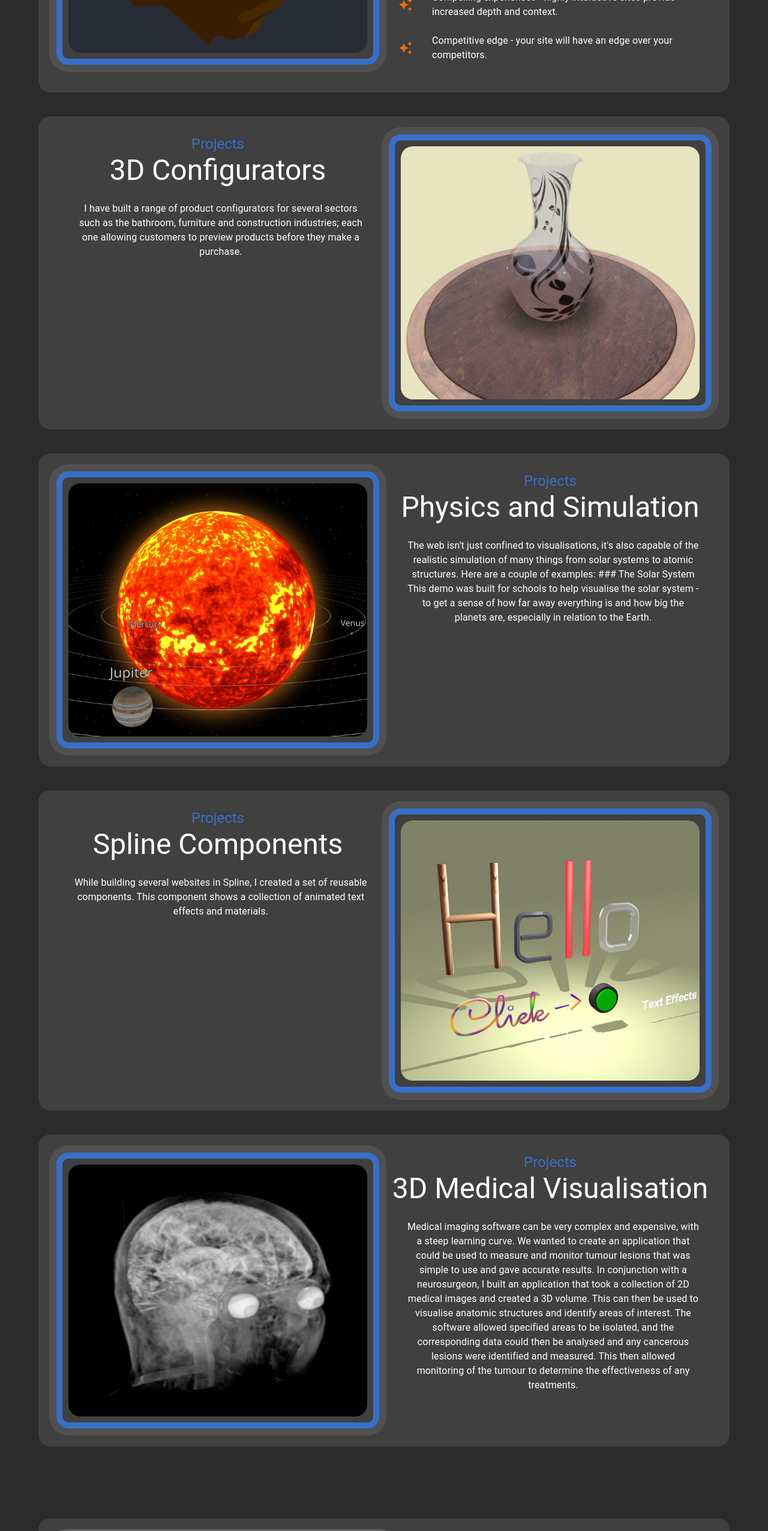
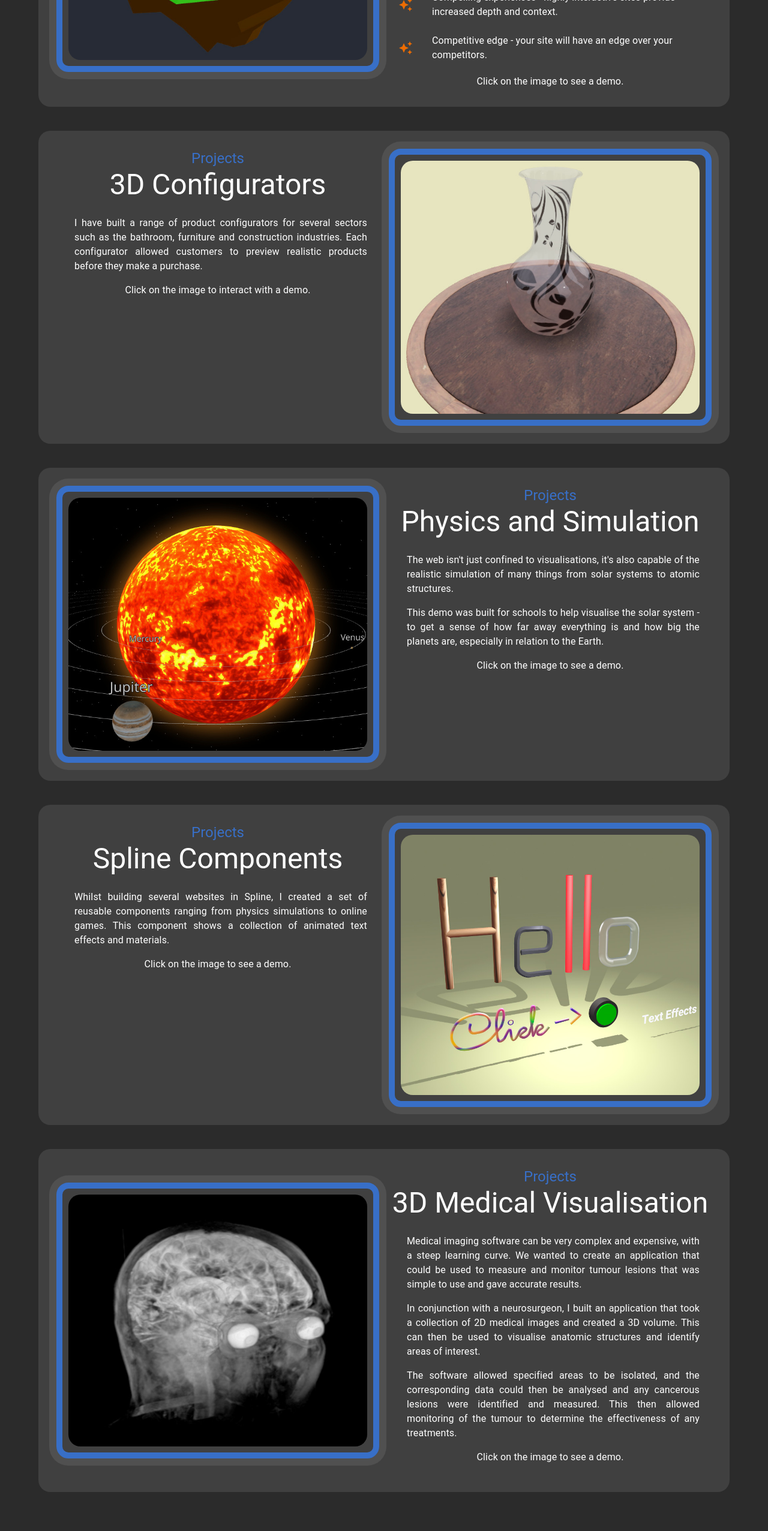
Before and after one commit to DoctorTone/drt_software_ltd, a React (Vite) app: page / in a window 1280 px wide. Shown: the part 2380-4933 px from the top of the page at 60% size. Built offline with nearby package versions, Linux system fonts and the light colour scheme.

Commit message:
Updated projects text

```diff
--- a/src/components/Projects.tsx
+++ b/src/components/Projects.tsx
@@ -173,6 +173,9 @@ const Projects = () => {
               possibilities right in your browser:
             </Typography>
             <List>{generateListItems(items)}</List>
+            <Typography variant="body1">
+              Click on the image to see a demo.
+            </Typography>
           </Grid>
         </Grid>
       </Box>
@@ -185,11 +188,19 @@ const Projects = () => {
             <Typography variant="h3" sx={{ mb: 3 }}>
               3D Configurators
             </Typography>
-            <Typography variant="body1" sx={{ padding: "0px 20px 0px 30px" }}>
-              I have built a range of product configurators for several sectors
-              such as the bathroom, furniture and construction industries; each
-              one allowing customers to preview products before they make a
-              purchase.
+            <Typography
+              variant="body1"
+              sx={{ textAlign: "justify", padding: "0px 20px 0px 30px" }}
+            >
+              <p>
+                I have built a range of product configurators for several
+                sectors such as the bathroom, furniture and construction
+                industries. Each configurator allowed customers to preview
+                realistic products before they make a purchase.
+              </p>
+            </Typography>
+            <Typography variant="body1">
+              <p>Click on the image to interact with a demo.</p>
             </Typography>
           </Grid>
           <Grid
@@ -237,13 +248,23 @@ const Projects = () => {
             <Typography variant="h3" sx={{ mb: 3 }}>
               Physics and Simulation
             </Typography>
-            <Typography variant="body1" sx={{ padding: "0px 20px 0px 30px" }}>
-              The web isn't just confined to visualisations, it's also capable
-              of the realistic simulation of many things from solar systems to
-              atomic structures. Here are a couple of examples: ### The Solar
-              System This demo was built for schools to help visualise the solar
-              system - to get a sense of how far away everything is and how big
-              the planets are, especially in relation to the Earth.
+            <Typography
+              variant="body1"
+              sx={{ textAlign: "justify", padding: "0px 20px 0px 30px" }}
+            >
+              <p>
+                The web isn't just confined to visualisations, it's also capable
+                of the realistic simulation of many things from solar systems to
+                atomic structures.
+              </p>
+              <p>
+                This demo was built for schools to help visualise the solar
+                system - to get a sense of how far away everything is and how
+                big the planets are, especially in relation to the Earth.
+              </p>
+            </Typography>
+            <Typography variant="body1">
+              <p>Click on the image to see a demo.</p>
             </Typography>
           </Grid>
         </Grid>
@@ -257,10 +278,17 @@ const Projects = () => {
             <Typography variant="h3" sx={{ mb: 3 }}>
               Spline Components
             </Typography>
-            <Typography variant="body1" sx={{ padding: "0px 20px 0px 30px" }}>
-              While building several websites in Spline, I created a set of
-              reusable components. This component shows a collection of animated
-              text effects and materials.
+            <Typography
+              variant="body1"
+              sx={{ textAlign: "justify", padding: "0px 20px 0px 30px" }}
+            >
+              Whilst building several websites in Spline, I created a set of
+              reusable components ranging from physics simulations to online
+              games. This component shows a collection of animated text effects
+              and materials.
+            </Typography>
+            <Typography variant="body1">
+              <p>Click on the image to see a demo.</p>
             </Typography>
           </Grid>
           <Grid size={{ xs: 12, md: 6 }}>
@@ -305,18 +333,32 @@ const Projects = () => {
             <Typography variant="h3" sx={{ mb: 3 }}>
               3D Medical Visualisation
             </Typography>
-            <Typography variant="body1" sx={{ padding: "0px 20px 0px 30px" }}>
-              Medical imaging software can be very complex and expensive, with a
-              steep learning curve. We wanted to create an application that
-              could be used to measure and monitor tumour lesions that was
-              simple to use and gave accurate results. In conjunction with a
-              neurosurgeon, I built an application that took a collection of 2D
-              medical images and created a 3D volume. This can then be used to
-              visualise anatomic structures and identify areas of interest. The
-              software allowed specified areas to be isolated, and the
-              corresponding data could then be analysed and any cancerous
-              lesions were identified and measured. This then allowed monitoring
-              of the tumour to determine the effectiveness of any treatments.
+            <Typography
+              variant="body1"
+              sx={{ textAlign: "justify", padding: "0px 20px 0px 30px" }}
+            >
+              <p>
+                Medical imaging software can be very complex and expensive, with
+                a steep learning curve. We wanted to create an application that
+                could be used to measure and monitor tumour lesions that was
+                simple to use and gave accurate results.
+              </p>{" "}
+              <p>
+                In conjunction with a neurosurgeon, I built an application that
+                took a collection of 2D medical images and created a 3D volume.
+                This can then be used to visualise anatomic structures and
+                identify areas of interest.
+              </p>{" "}
+              <p>
+                The software allowed specified areas to be isolated, and the
+                corresponding data could then be analysed and any cancerous
+                lesions were identified and measured. This then allowed
+                monitoring of the tumour to determine the effectiveness of any
+                treatments.
+              </p>
+            </Typography>
+            <Typography variant="body1">
+              <p>Click on the image to see a demo.</p>
             </Typography>
           </Grid>
         </Grid>
```
